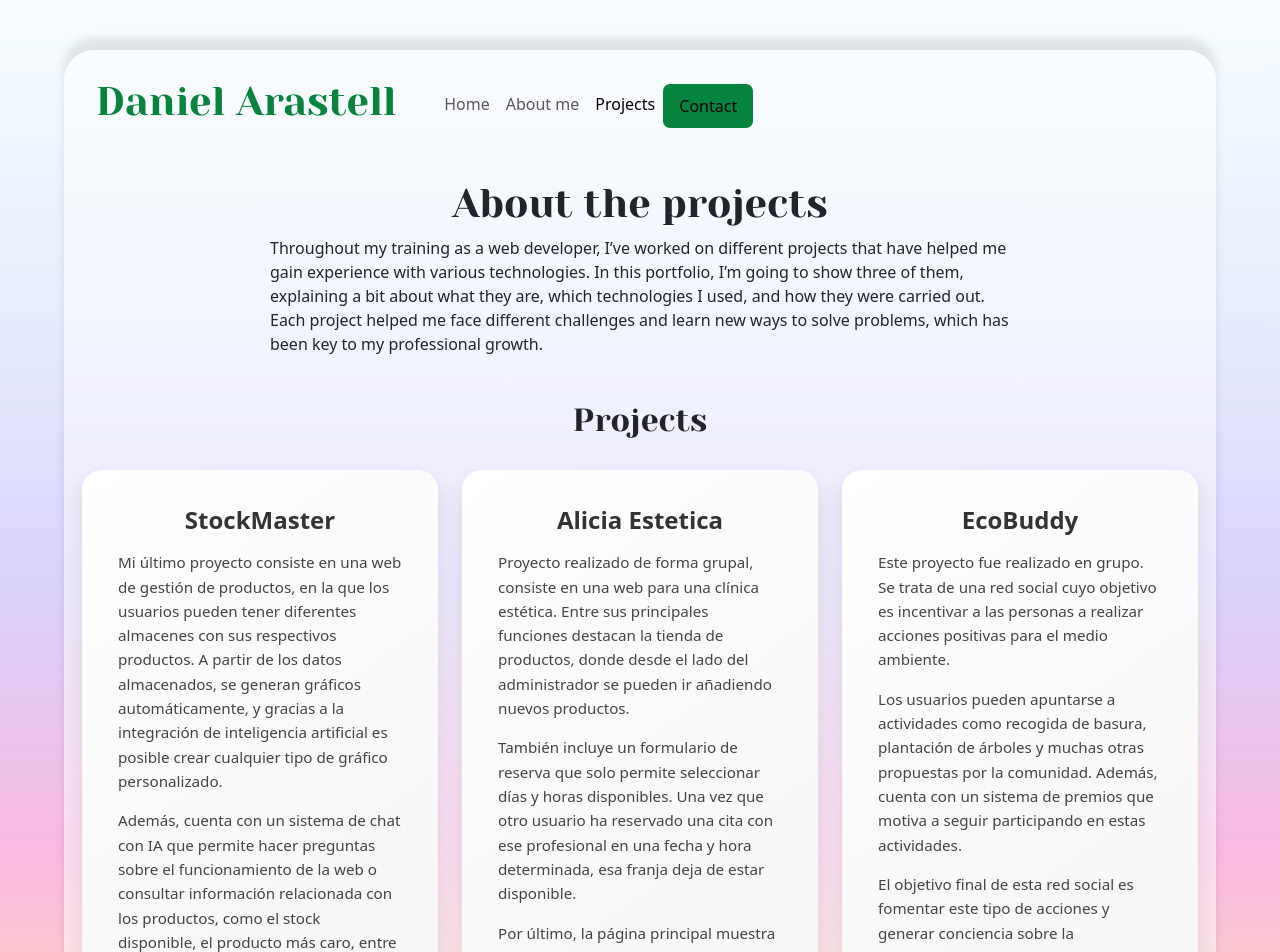
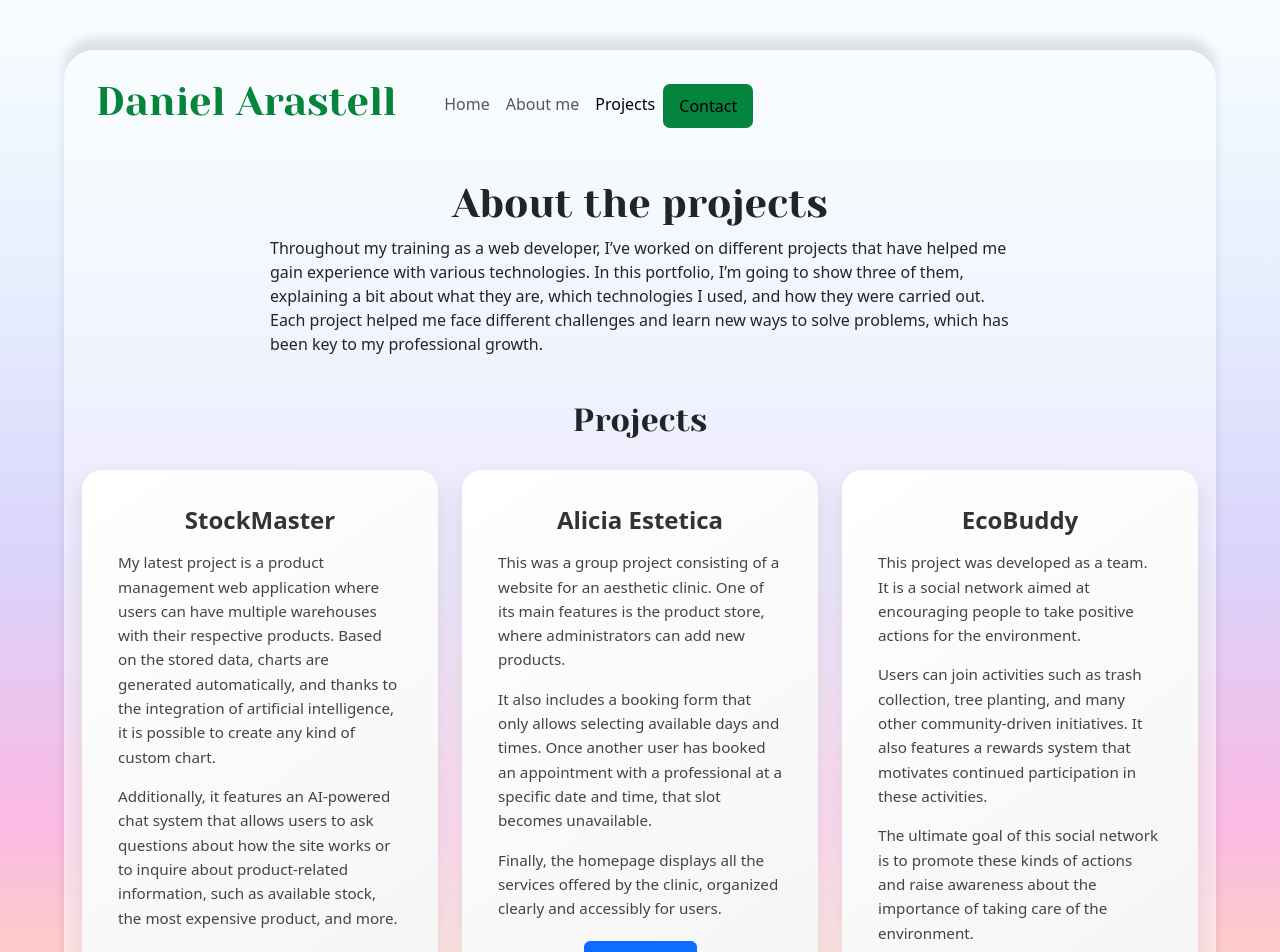
Before and after one commit to Daani04/ProfessionalProfile2025, an Angular app: page /projects in a window 1280 px wide. Shown: the top 952 px of the page. Built offline with nearby package versions, Linux system fonts and the light colour scheme.

Commit message:
Traduciendo projects

```diff
--- a/src/app/view/projects/projects.component.html
+++ b/src/app/view/projects/projects.component.html
@@ -15,44 +15,40 @@
     <div class="container">
       <div class="row">
         <h2>Projects</h2>
-        <div class="col-md-4">
+        <div class="col-md-4 mb-4">
           <div class="card">
             <div class="card-body">
               <h5 class="card-title">StockMaster</h5>
                 <div class="card-text">
                 <p>
-                    Mi último proyecto consiste en una web de gestión de productos, en la que los usuarios pueden tener diferentes
-                    almacenes con sus respectivos productos. A partir de los datos almacenados, se generan gráficos automáticamente,
-                    y gracias a la integración de inteligencia artificial es posible crear cualquier tipo de gráfico personalizado.
+                    My latest project is a product management web application where users can have multiple warehouses with their respective products. Based on the stored data, charts are generated automatically, and thanks to the integration of artificial intelligence, it is possible to create any kind of custom chart.
                 </p>
                 <p>
-                    Además, cuenta con un sistema de chat con IA que permite hacer preguntas sobre el funcionamiento de la web o consultar
-                    información relacionada con los productos, como el stock disponible, el producto más caro, entre otros.
+                    Additionally, it features an AI-powered chat system that allows users to ask questions about how the site works or to inquire about product-related information, such as available stock, the most expensive product, and more.
                 </p>
                 <p>
-                    Una de las funciones principales es el escáner, que permite añadir o retirar productos de los almacenes simplemente
-                    escaneando su código de barras.
+                    One of the main features is the scanner, which enables users to add or remove products from warehouses simply by scanning their barcodes.
                 </p>
                 </div>
                 <button class="btn btn-primary" (click)="showHiddenCard('StockMaster')">Learn more</button>
             </div>
           </div>
         </div>
-        <div class="col-md-4">
+        <div class="col-md-4 mb-4">
           <div class="card">
             <div class="card-body">
               <h5 class="card-title">Alicia Estetica</h5>
                 <div class="card-text">
                 <p>
-                    Proyecto realizado de forma grupal, consiste en una web para una clínica estética.
-                    Entre sus principales funciones destacan la tienda de productos, donde desde el lado del administrador se pueden ir añadiendo nuevos productos.
+                    This was a group project consisting of a website for an aesthetic clinic.
+                    One of its main features is the product store, where administrators can add new products.
                 </p>
                 <p>
-                    También incluye un formulario de reserva que solo permite seleccionar días y horas disponibles.
-                    Una vez que otro usuario ha reservado una cita con ese profesional en una fecha y hora determinada, esa franja deja de estar disponible.
+                    It also includes a booking form that only allows selecting available days and times.
+                    Once another user has booked an appointment with a professional at a specific date and time, that slot becomes unavailable.
                 </p>
                 <p>
-                    Por último, la página principal muestra todos los servicios que ofrece la clínica, organizados de forma clara y accesible para los usuarios.
+                    Finally, the homepage displays all the services offered by the clinic, organized clearly and accessibly for users.
                 </p>
                 </div>
                 <button class="btn btn-primary" (click)="showHiddenCard('AliciaEstetica')">Learn more</button>
@@ -60,19 +56,19 @@
           </div>
         </div>
 
-        <div class="col-md-4">
+        <div class="col-md-4 mb-4">
           <div class="card">
             <div class="card-body">
               <h5 class="card-title">EcoBuddy</h5>
-              <div class="card-text">
+                <div class="card-text">
                 <p>
-                    Este proyecto fue realizado en grupo. Se trata de una red social cuyo objetivo es incentivar a las personas a realizar acciones positivas para el medio ambiente.
+                    This project was developed as a team. It is a social network aimed at encouraging people to take positive actions for the environment.
                 </p>
                 <p>
-                    Los usuarios pueden apuntarse a actividades como recogida de basura, plantación de árboles y muchas otras propuestas por la comunidad. Además, cuenta con un sistema de premios que motiva a seguir participando en estas actividades.
+                    Users can join activities such as trash collection, tree planting, and many other community-driven initiatives. It also features a rewards system that motivates continued participation in these activities.
                 </p>
                 <p>
-                    El objetivo final de esta red social es fomentar este tipo de acciones y generar conciencia sobre la importancia de cuidar el medio ambiente.
+                    The ultimate goal of this social network is to promote these kinds of actions and raise awareness about the importance of taking care of the environment.
                 </p>
                 </div>
                 <button class="btn btn-primary" (click)="showHiddenCard('EcoBuddy')">Learn more</button>
@@ -87,25 +83,25 @@
            <div class="card technologies-card">
             <div class="card-body">
               <h5 class="card-title">StockMaster -- Inventory Manager</h5>
-              <div class="card-text">
+                <div class="card-text">
                 <p>
-                Fue mi proyecto final para DAW, al que le dediqué bastante tiempo y con el que aprendí muchísimo, ya que utilicé múltiples librerías y APIs, además de profundizar mucho más en tecnologías que ya conocía como Angular y Symfony.
+                    This was my final project for DAW, to which I dedicated a lot of time and from which I learned a great deal. I used multiple libraries and APIs, and deepened my knowledge in technologies I was already familiar with, such as Angular and Symfony.
                 </p>
                 <p>
-                En este proyecto destaca el uso de la IA. Gracias a esto desarrollé un panel de notificaciones inteligente que avisa al usuario sobre cualquier incidencia: desde errores simples como un nombre mal introducido en la base de datos hasta problemas más relevantes como un stock bajo o precios incoherentes. Además, implementé un chatbot con acceso a todos los datos del usuario, capaz de responder preguntas relacionadas con los productos, y un sistema de generación de gráficos por IA. El usuario solo tiene que decir qué gráfico quiere generar, y el sistema lo crea automáticamente a partir de los datos almacenados.
+                    A standout feature of this project is the use of AI. Thanks to this, I developed an intelligent notification panel that alerts the user to any issues—from simple errors like a misspelled name in the database to more critical problems like low stock or inconsistent prices. Additionally, I implemented a chatbot with access to all user data, capable of answering questions related to the products, as well as an AI-powered chart generation system. The user simply specifies the desired chart, and the system automatically generates it based on the stored data.
                 </p>
                 <p>
-                Para este proyecto utilicé las siguientes tecnologías:
+                    For this project, I used the following technologies:
                 </p>
                 <ul>
-                <li><strong>Symfony:</strong> Me encargué del backend, creando una API RESTful que conecta con el frontend y gestiona toda la lógica y conexión con la base de datos.</li>
-                <li><strong>Angular:</strong> Todo el frontend está desarrollado en Angular. Utilicé librerías como <code>chart.js</code>, <code>zxing/ngx-scanner</code> para el escáner de códigos de barras, <code>OpenLayers</code> para mapas interactivos, entre otras. También integré la API de DeepSeek para toda la parte de IA.</li>
-                <li><strong>HTML/CSS:</strong> Para estructurar y dar estilo a los componentes de la interfaz.</li>
-                <li><strong>Bootstrap:</strong> Me permitió crear una web responsive y bien estructurada de forma rápida.</li>
-                <li><strong>AWS:</strong> Utilicé los servicios de AWS para desplegar y alojar la aplicación en producción.</li>
-                <li><strong>MySQL:</strong> Utilicé los MySQL para crear la base de datos.</li>
+                    <li><strong>Symfony:</strong> I handled the backend, creating a RESTful API that connects with the frontend and manages all the logic and database interactions.</li>
+                    <li><strong>Angular:</strong> The entire frontend was developed in Angular. I used libraries such as <code>chart.js</code>, <code>zxing/ngx-scanner</code> for barcode scanning, <code>OpenLayers</code> for interactive maps, among others. I also integrated the DeepSeek API for AI functionalities.</li>
+                    <li><strong>HTML/CSS:</strong> Used to structure and style the interface components.</li>
+                    <li><strong>Bootstrap:</strong> Allowed me to quickly create a well-structured, responsive website.</li>
+                    <li><strong>AWS:</strong> I utilized AWS services to deploy and host the application in production.</li>
+                    <li><strong>MySQL:</strong> Used MySQL to create the database.</li>
                 </ul>
-              </div>
+                </div>
 
             <div class="technologies-used">
                 <span class="badge me-2" style="background-color: #5bbbe1;">Symfony</span>
@@ -126,23 +122,23 @@
                     <h5 class="card-title">Alicia Estética -- Sale of products and reservations</h5>
                     <div class="card-text">
                     <p>
-                        Este fue un proyecto en grupo que realizamos para una clínica estética. El enfoque principal fue crear un frontend muy bien hecho y visualmente atractivo, ya que eso era lo que más buscaba el cliente.
+                        This was a group project we carried out for an aesthetic clinic. The main focus was to create a well-crafted and visually appealing frontend, as this was the client’s top priority.
                     </p>
                     <p>
-                        La página cuenta con una sección de tienda, donde los usuarios pueden comprar los distintos productos disponibles. También incluye un apartado de reservas, donde puedes elegir el servicio que quieras con el empleado que prefieras. Además, tiene varias páginas informativas que explican todo lo que ofrece la clínica.
+                        The website features a store section where users can purchase various available products. It also includes a booking section where you can select the service you want with the employee of your choice. Additionally, there are several informational pages explaining everything the clinic offers.
                     </p>
                     <p>
-                        Las tecnologías utilizadas en este proyecto son las siguientes:
+                        The technologies used in this project were the following:
                     </p>
                     <ul>
-                        <li><strong>Symfony:</strong> Se utilizó para desarrollar el backend, creando una API RESTful que conecta con la base de datos.</li>
-                        <li><strong>Angular:</strong> Se encargó del frontend de la aplicación. En este caso, no hicimos uso de librerías externas.</li>
-                        <li><strong>HTML/CSS:</strong> Para estructurar y dar estilos a toda la interfaz.</li>
-                        <li><strong>Bootstrap:</strong> Fue fundamental para que la web fuera completamente responsive, algo importante ya que muchos usuarios acceden desde el móvil.</li>
-                        <li><strong>Docker:</strong> Utilizado para ejecutar y contener la aplicación durante el desarrollo.</li>
-                        <li><strong>Git:</strong> Herramienta esencial para el trabajo en grupo. Cada uno trabajaba en su rama y fuimos integrando los cambios en <code>main</code>.</li>
-                        <li><strong>AWS:</strong> Se usó para desplegar la aplicación en la nube.</li>
-                        <li><strong>MySQL:</strong> Para gestionar todos los datos de productos, clientes y reservas.</li>
+                        <li><strong>Symfony:</strong> Used to develop the backend, creating a RESTful API that connects to the database.</li>
+                        <li><strong>Angular:</strong> Responsible for the frontend of the application. In this case, we did not use any external libraries.</li>
+                        <li><strong>HTML/CSS:</strong> Used to structure and style the entire interface.</li>
+                        <li><strong>Bootstrap:</strong> Essential for making the website fully responsive, which was important since many users access it via mobile devices.</li>
+                        <li><strong>Docker:</strong> Used to run and contain the application during development.</li>
+                        <li><strong>Git:</strong> A crucial tool for team collaboration. Each member worked on their own branch and we integrated changes into <code>main</code>.</li>
+                        <li><strong>AWS:</strong> Used to deploy the application in the cloud.</li>
+                        <li><strong>MySQL:</strong> Used to manage all the data related to products, clients, and bookings.</li>
                     </ul>
                     </div>
 
@@ -162,24 +158,25 @@
         } @else if(showProjectCard === "EcoBuddy") {
             <div class="card technologies-card">
             <div class="card-body">
-                <h5 class="card-title">EcoBuddy</h5>
+                <h5 class="card-title">EcoBuddy -- Sustainable social network</h5>
                 <div class="card-text">
                 <p>
-                    EcoBuddy fue un proyecto en equipo que consistía en el desarrollo de una red social enfocada en acciones para mejorar el medio ambiente.
-                    Los usuarios podían publicar actividades como recogida de basura, plantación de árboles y otras iniciativas sostenibles.
+                    EcoBuddy was a team project focused on developing a social network aimed at promoting environmentally friendly actions.
+                    Users could share activities such as garbage collection, tree planting, and other sustainable initiatives.
                 </p>
                 <p>
-                    El sistema contaba con un sistema de puntos, que se otorgaban al finalizar cada actividad dependiendo del tiempo invertido y su dificultad. Además, se añadieron trofeos como método de gamificación para motivar la participación continua de los usuarios.
+                    The platform featured a points system, where users earned points after completing each activity based on its duration and difficulty.
+                    Additionally, trophies were implemented as a gamification method to encourage ongoing user participation.
                 </p>
                 <p>
-                    Las tecnologías utilizadas en este proyecto fueron las siguientes:
+                    The technologies used in this project were:
                 </p>
                 <ul>
-                    <li><strong>PHP:</strong> El desarrollo se hizo completamente en PHP puro, tanto el backend como el frontend, sin uso de frameworks.</li>
-                    <li><strong>HTML/CSS:</strong> Para estructurar la página y darle estilo de manera personalizada.</li>
-                    <li><strong>Git:</strong> Cada integrante trabajaba en su propia rama y se iban integrando los cambios al repositorio principal usando <code>main</code>.</li>
-                    <li><strong>Docker:</strong> Utilizado para montar el entorno de desarrollo y ejecutar la aplicación de forma aislada.</li>
-                    <li><strong>MySQL:</strong> La base de datos se creo con MySQL.</li>
+                    <li><strong>PHP:</strong> The entire project was developed using pure PHP for both backend and frontend, without any frameworks.</li>
+                    <li><strong>HTML/CSS:</strong> Used to structure the page and apply custom styling.</li>
+                    <li><strong>Git:</strong> Each team member worked on their own branch, and changes were merged into the main branch.</li>
+                    <li><strong>Docker:</strong> Used to set up the development environment and run the application in an isolated container.</li>
+                    <li><strong>MySQL:</strong> The database was created using MySQL to store all necessary data.</li>
                 </ul>
                 </div>
 
```
